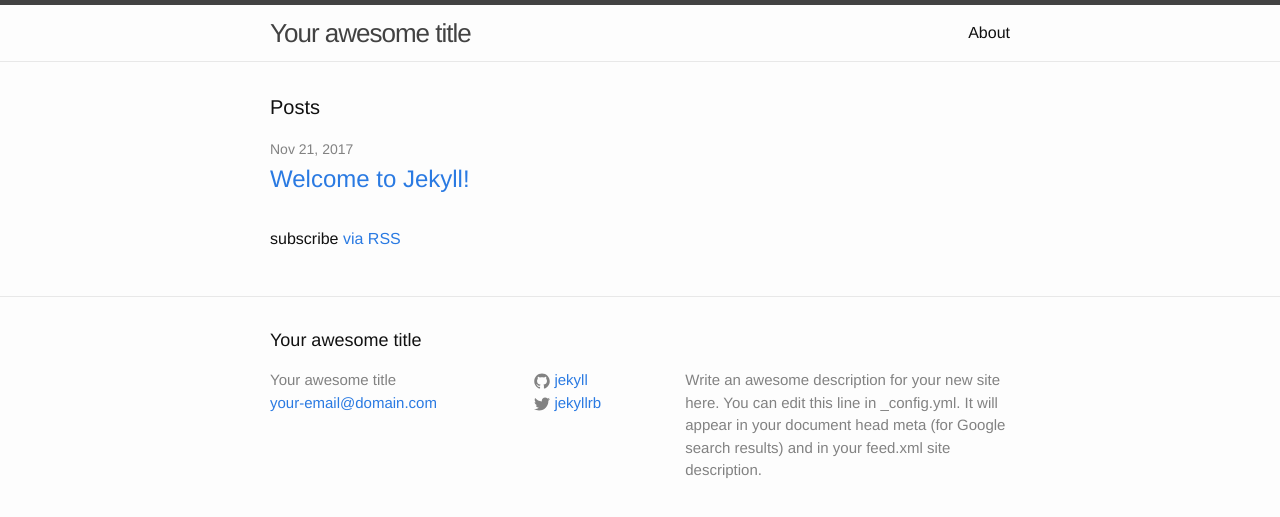
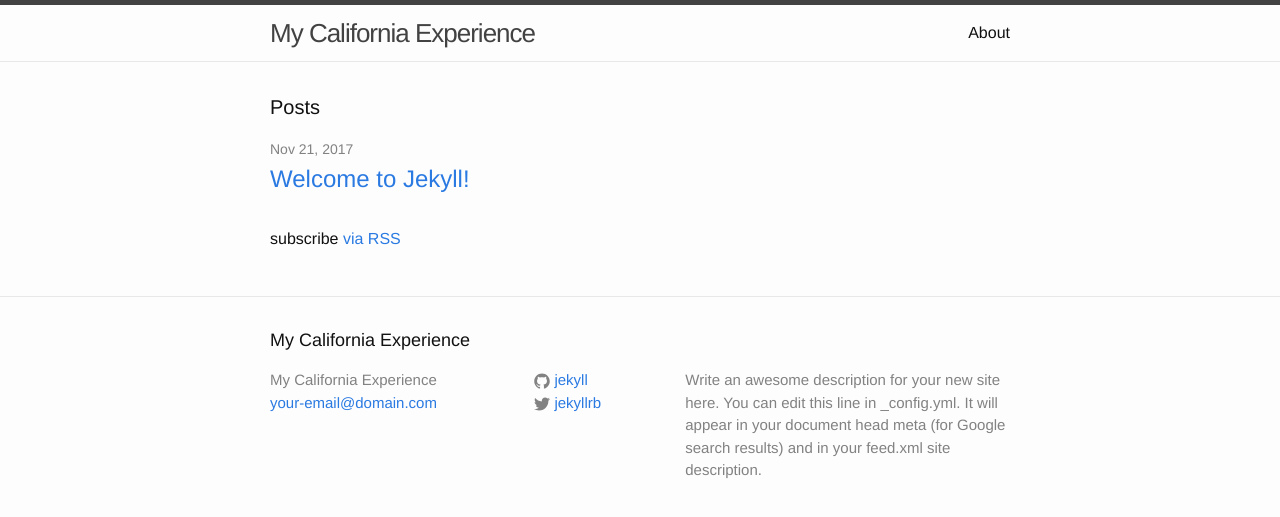
Before and after one commit to johannakch/johannakch.github.io, a Jekyll site: the page built from index.html, in a window 1280 px wide. Shown: the top 517 px of the page. Built offline with Jekyll 4.4.1, drawn with Linux system fonts in a browser that asks for light colours.

Commit message:
Update _config.yml

```diff
--- a/_config.yml
+++ b/_config.yml
@@ -6,7 +6,7 @@
 # 'jekyll serve'. If you change this file, please restart the server process.
 
 # Site settings
-title: Your awesome title
+title: My California Experience
 email: your-email@domain.com
 description: > # this means to ignore newlines until "baseurl:"
   Write an awesome description for your new site here. You can edit this
```
